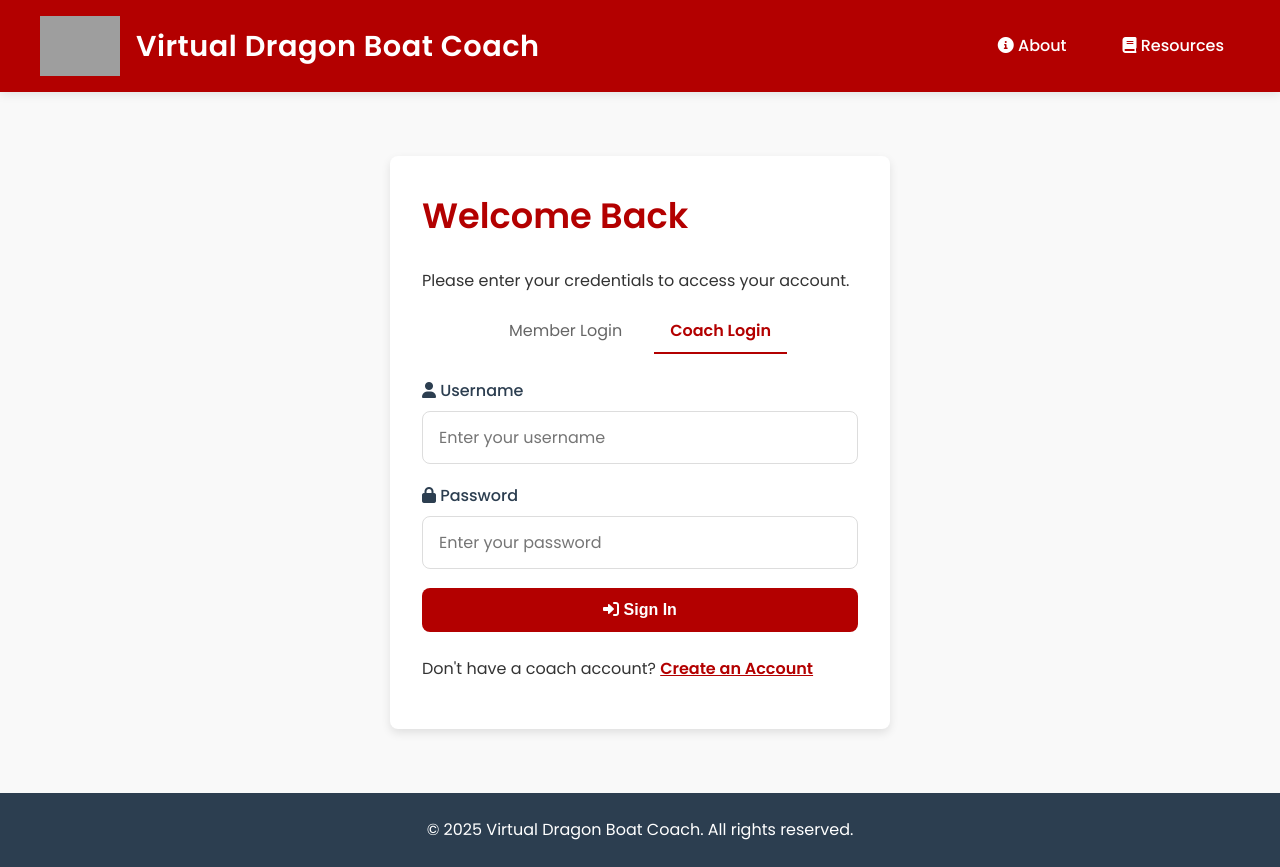
After one commit to JamesParkGH/Virtual_Dragon_Boat_Coach, a Flask app: page /coach-login in a window 1280 px wide. The commit adds this page. Run offline with Flask 3, Linux system fonts and the light colour scheme; grey boxes are pictures that could not be loaded.

Commit message:
coach account login

```diff
--- a/src/app.py
+++ b/src/app.py
@@ -55,6 +55,58 @@ def login():
 
     return render_template("login.html")
 
+@app.route('/coach-login', methods=['GET', 'POST'])
+def coach_login():
+    success = request.args.get('success')
+
+    if request.method == 'POST':
+        vdbc_username = request.form.get('username')
+        vdbc_password = request.form.get('password')
+
+        if not vdbc_username or not vdbc_password:
+            return render_template("coachLogin.html", error="Please enter both username and password.")
+
+        user = verify_vdbc_credentials(vdbc_username, vdbc_password)
+        if user and user['position'] == 'coach':
+            session['token'] = user['token']  # Store token in session
+            session['position'] = user['position']  # Store user position in session
+            return redirect(url_for('coach_dashboard'))
+        else:
+            return render_template("coachLogin.html", error="Login failed: incorrect username or password or you are not registered as a coach.")
+
+    return render_template("coachLogin.html", success=success)
+
+@app.route('/create-coach-account', methods=['GET', 'POST'])
+def create_coach_account():
+    if request.method == 'POST':
+        vdbc_username = request.form.get('vdbc_username')
+        vdbc_password = request.form.get('vdbc_password')
+        confirm_password = request.form.get('confirm_password')
+
+        # Check if username already exists
+        users = session.get('users', {})
+        if vdbc_username in users:
+            return render_template("createAccount.html", error="Username already exists. Please choose another.")
+
+        # Verify passwords match
+        if vdbc_password != confirm_password:
+            return render_template("createAccount.html", error="Passwords do not match.")
+
+        # Create a token for the new coach (for simplicity, using username as token)
+        user_token = vdbc_username
+
+        # Store coach data (for simplicity, storing in session; in production, use a database)
+        session['users'] = session.get('users', {})
+        session['users'][vdbc_username] = {
+            'vdbc_password': vdbc_password,
+            'position': 'coach',
+            'token': user_token
+        }
+
+        # Redirect with success message
+        return redirect(url_for('coach_login', success="Coach account created successfully! You can now log in."))
+
+    return render_template("createAccount.html")
 @app.route('/logout')
 def logout():
     session.pop('token', None)  # Remove token from session
@@ -207,5 +259,14 @@ def get_token(username, password):
     except requests.exceptions.RequestException:
         raise Exception("Login failed: incorrect username or password.")
 
+def verify_vdbc_credentials(username, password):
+    users = session.get('users', {})
+    user = users.get(username)
+
+    if user and user.get('vdbc_password') == password:
+        return user
+
+    return None
+
 if __name__ == "__main__":
     app.run(debug=True)
--- /dev/null
+++ b/src/templates/coachlogin.html
@@ -0,0 +1,34 @@
+{% extends "baselogin.html" %}
+
+{% block content %}
+<div class="login-form-container">
+    <div class="container">
+        <h1>Welcome Back</h1>
+        <p>Please enter your credentials to access your account.</p>
+
+        <!-- Login Type Toggle -->
+        <div class="login-toggle" style="display: flex; justify-content: center; margin-bottom: 1.5rem;">
+            <a href="/login" class="toggle-btn" style="padding: 0.5rem 1rem; text-decoration: none; border-bottom: 2px solid transparent; color: #666; margin: 0 0.5rem;">Member Login</a>
+            <a href="/coach-login" class="toggle-btn active" style="padding: 0.5rem 1rem; text-decoration: none; border-bottom: 2px solid var(--primary-color); color: var(--primary-color); font-weight: 600; margin: 0 0.5rem;">Coach Login</a>
+        </div>
+
+        <form action="/coach-login" method="POST">
+            <div class="form-group">
+                <label for="username"><i class="fas fa-user"></i> Username</label>
+                <input type="text" id="username" name="username" placeholder="Enter your username" required>
+            </div>
+            <div class="form-group">
+                <label for="password"><i class="fas fa-lock"></i> Password</label>
+                <input type="password" id="password" name="password" placeholder="Enter your password" required>
+            </div>
+            <button type="submit"><i class="fas fa-sign-in-alt"></i> Sign In</button>
+        </form>
+        <p class="text-center" style="margin-top: 1.5rem;">Don't have a coach account? <a href="{{ url_for('create_coach_account') }}" style="color: var(--primary-color); font-weight: 600;">Create an Account</a></p>
+        {% if error %}
+            <p class="alert alert-error"><i class="fas fa-exclamation-circle"></i> {{ error }}</p>
+        {% elif success %}
+            <p class="alert alert-success"><i class="fas fa-check-circle"></i> {{ success }}</p>
+        {% endif %}
+    </div>
+</div>
+{% endblock %}
```
Also changed, not shown: src/templates/createAccount.html (added, +34 -0 lines), src/templates/login.html (+7 -0 lines).
